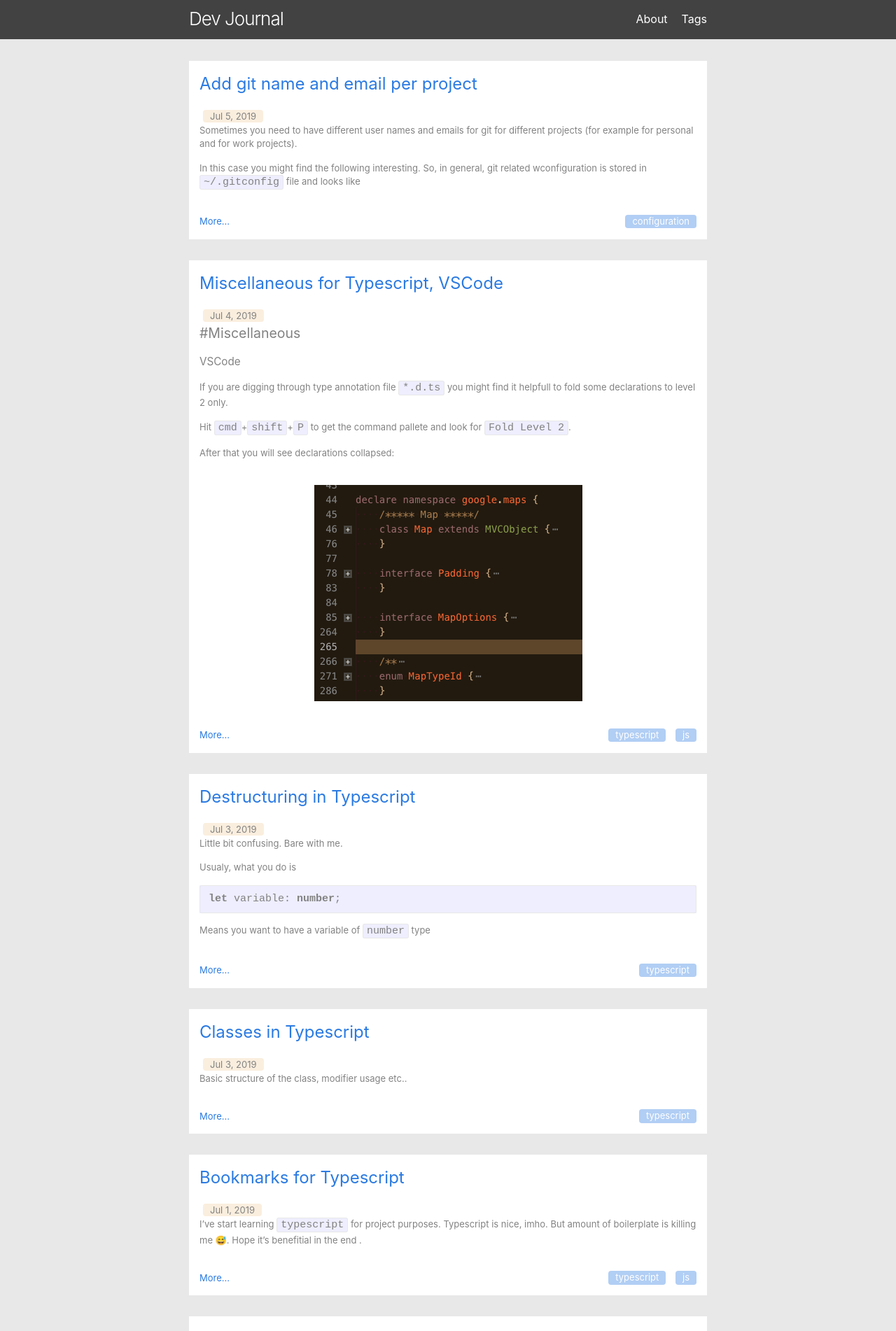
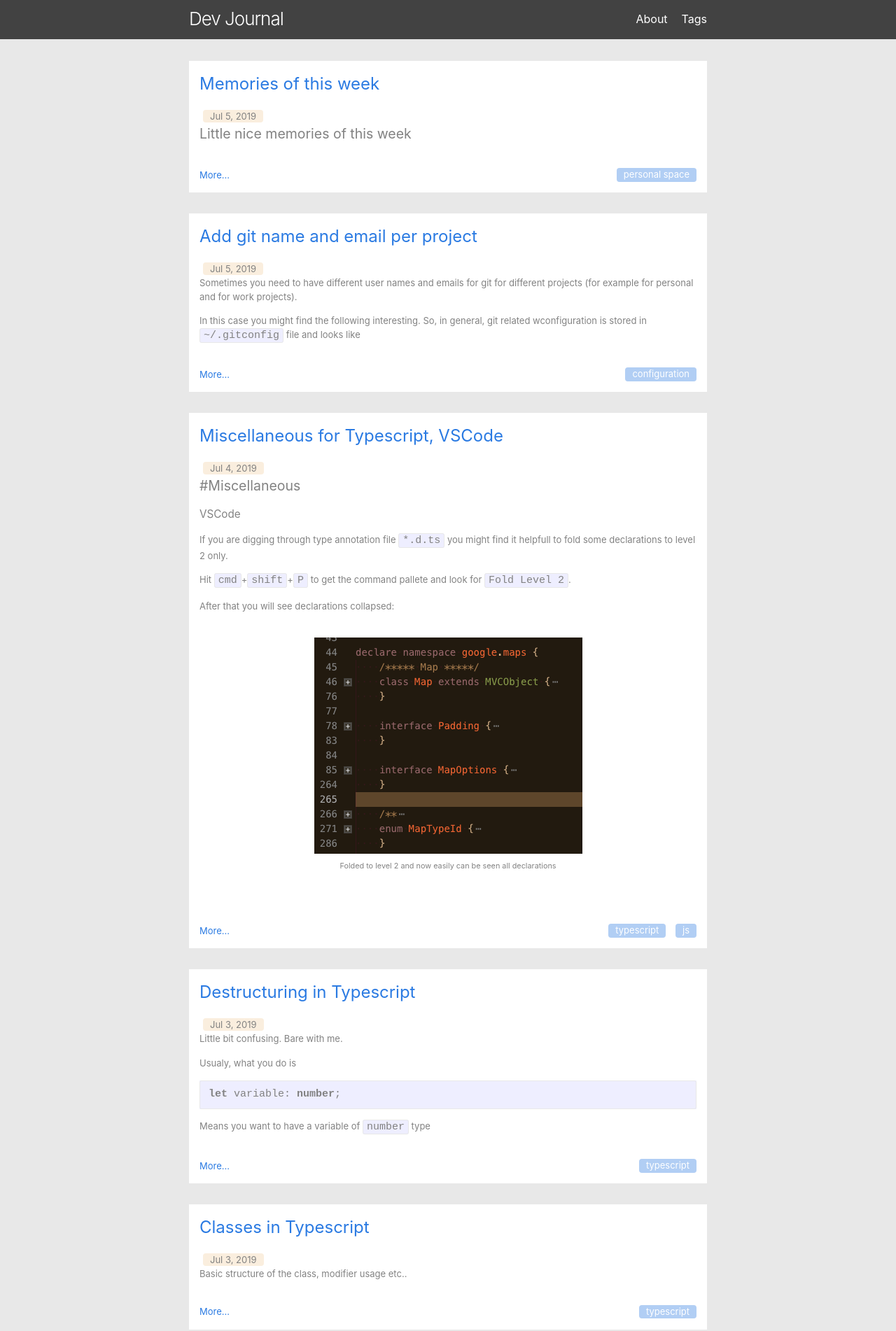
Before and after one commit to owldot/lanadz.github.io, a Jekyll site: the page built from index.html, in a window 1280 px wide. Shown: the top 1902 px of the page at 70% size. Built offline with Jekyll 4.4.1, drawn with Linux system fonts in a browser that asks for light colours; the list of posts is cut into pages by our own code; some of the changed text lies outside the part shown.

Commit message:
Small little memories

```diff
--- a/_posts/2019-07-04-typescript_tips.markdown
+++ b/_posts/2019-07-04-typescript_tips.markdown
@@ -22,8 +22,9 @@
 
 After that you will see declarations collapsed:
 
-<div style="width: 100%; text-align: center; padding: 20px 0;">
+<div class="image-with-title-dont-change-size">
 <img src="{{site.baseurl}}/assets/ts.fold.png"/>
+<p>Folded to level 2 and now easily can be seen all declarations</p>
 </div>
 <!--more-->
 ### Helpful tool ts-node
--- /dev/null
+++ b/_posts/2019-07-05-memories.markdown
@@ -0,0 +1,30 @@
+---
+layout: post
+title: 'Memories of this week'
+date: 2019-07-05
+tags:
+  - personal space
+keywords:
+  - photos
+---
+## Little nice memories of this week
+<!--more-->
+<div class="image-with-title">
+<img src="{{site.baseurl}}/assets/peach.png" />
+<p>My Friday peach for Andrew from office</p>
+</div>
+
+<div class="image-with-title">
+<img src="{{site.baseurl}}/assets/building.png" />
+<p>Myk's office and a palm. Urban beauty</p>
+</div>
+
+<div class="image-with-title">
+<img src="{{site.baseurl}}/assets/marinaevening.png" />
+<p>I should remember how beautiful is world around me</p>
+</div>
+
+<div class="image-with-title">
+<img src="{{site.baseurl}}/assets/certificate.png" />
+<p>First week I am learning Typescript and my first certificate 😅</p>
+</div>
--- a/_scss/minima/_layout.scss
+++ b/_scss/minima/_layout.scss
@@ -12,6 +12,7 @@
 
 .site-title {
     @include relative-font-size(1.625);
+
     font-weight: 300;
     line-height: $base-line-height * $base-font-size * 2.25;
     letter-spacing: -1px;
@@ -32,10 +33,12 @@
     .nav-trigger {
         display: none;
     }
+
     .trigger {
         background: $grey-color-dark;
         color: white;
     }
+
     .menu-icon {
         display: none;
     }
@@ -103,11 +106,9 @@
             &:not(:last-child) {
                 margin-right: 0;
             }
-
         }
     }
 }
-
 
 /**
  * Site footer
@@ -119,6 +120,7 @@
 
 .footer-heading {
     @include relative-font-size(1.125);
+
     margin-bottom: $spacing-unit / 2;
 }
 
@@ -130,8 +132,10 @@
 
 .footer-col-wrapper {
     @include relative-font-size(0.9375);
+
     color: $grey-color;
     margin-left: -$spacing-unit / 2;
+
     @extend %clearfix;
 }
 
@@ -169,6 +173,7 @@
     }
 }
 
+
 @include media-query($on-palm) {
     .footer-col {
         float: none;
@@ -184,7 +189,6 @@
 .page-content {
     padding: $spacing-unit 0;
     background-color: $grey-color-light;
-
     flex: 1;
 }
 
@@ -226,7 +230,44 @@
     border-radius: 4px;
     font-size: small;
     display: inline;
+}
 
+.image-with-title {
+    height: 90vh;
+    text-align: center;
+    padding: 20px 0;
+    box-shadow: 0px 0px 5px $grey-color-light;
+    margin-bottom: 20px;
+
+    &:last-child {
+        margin-bottom: 0;
+    }
+
+    img {
+        height: 90%;
+        width: auto;
+        object-fit: contain;
+    }
+
+    p {
+        padding-top: 20px;
+    }
+}
+
+.image-with-title-dont-change-size {
+    width: 100%;
+    text-align: center;
+    padding: 20px 0;
+    margin-bottom: 20px;
+
+    &:last-child {
+        margin-bottom: 0;
+    }
+
+    p {
+        font-size: smaller;
+        margin-top: 10px;
+    }
 }
 
 .tags {
@@ -260,9 +301,9 @@
 
 .post-link {
     display: block;
+
     @include relative-font-size(1.5);
 }
-
 
 /**
  * Posts
@@ -278,6 +319,7 @@
 
 .post-title {
     @include relative-font-size(2.625);
+
     letter-spacing: -1px;
     line-height: 1;
 
@@ -326,14 +368,17 @@
         align-items: center;
         margin: 0 2px;
         padding: 10px;
-    color:  desaturate($brand-color, 30%);;
+        color: desaturate($brand-color, 30%);
+
         &:hover {
             text-decoration: none;
             color: saturate($brand-color, 50%);
+
             svg {
                 fill: saturate($brand-color, 50%);
             }
         }
+
         svg {
             margin-right: 5px;
             fill: desaturate($brand-color, 30%);
```
Also changed, not shown: assets/certificate.png (added), assets/peach.png (added), 2 other files. Lines whose indentation alone changed are shown as unchanged.
